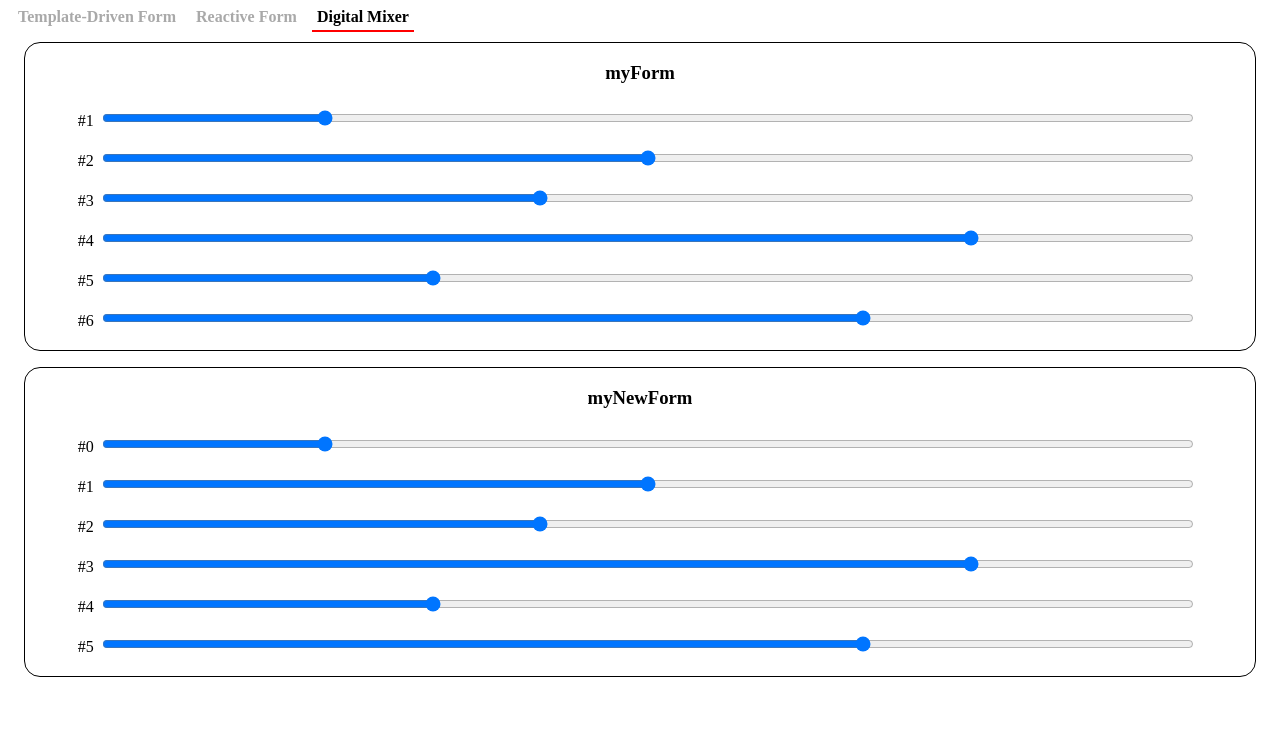
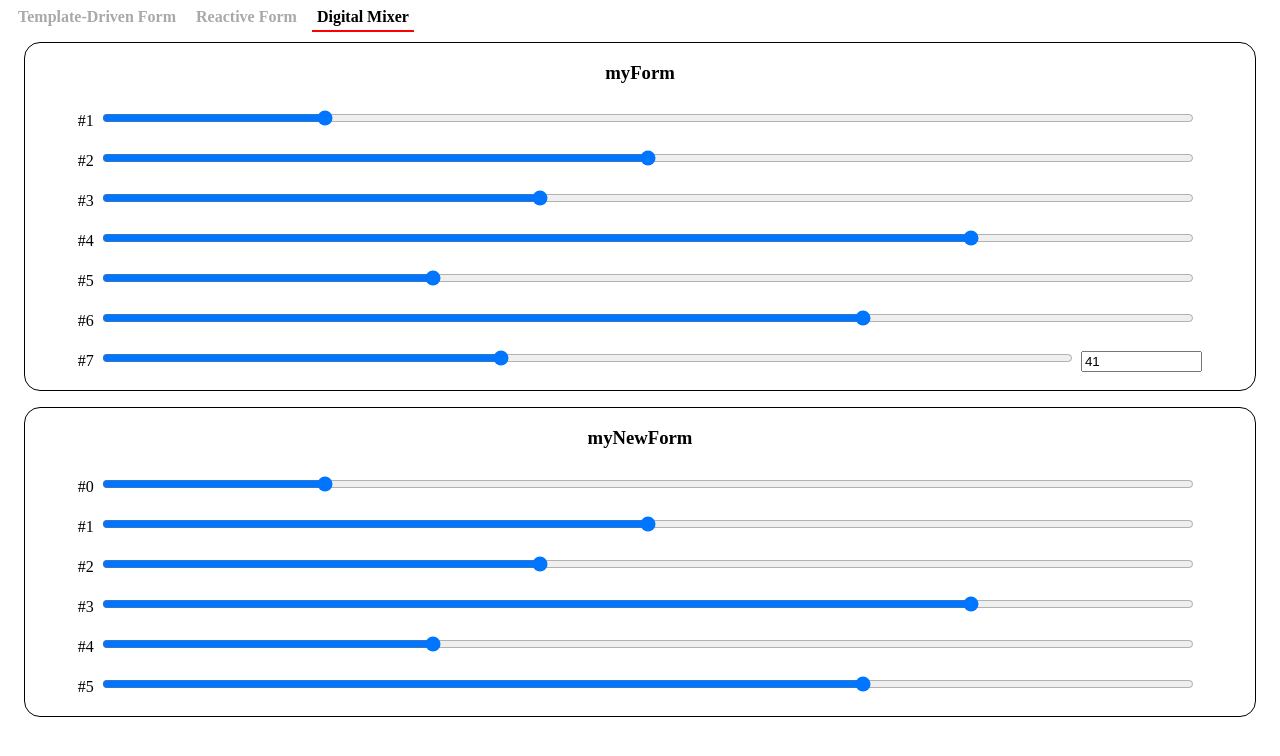
Before and after one commit to Kun-Neng/gdg-taoyuan-angular-forms, an Angular app: page /digital-mixer in a window 1280 px wide. Shown: the top 756 px of the page. Built offline with nearby package versions, Linux system fonts and the light colour scheme.

Commit message:
create a component with simple slider

```diff
--- /dev/null
+++ b/src/app/use-cases/digital-mixer/components/slider/slider.component.css
@@ -0,0 +1,8 @@
+input.slider {
+  width: 80%;
+  margin: 0.5rem;
+}
+
+input.inputText {
+  width: 10%;
+}
--- /dev/null
+++ b/src/app/use-cases/digital-mixer/components/slider/slider.component.html
@@ -0,0 +1,7 @@
+<form [formGroup]="form">
+  <div class="tuner">
+    <span>{{index}}</span>
+    <input class="slider" type="range" formControlName="sliderValue" [value]="form.value.sliderValue" />
+    <input class="inputText" type="number" formControlName="sliderValue"  [value]="form.value.sliderValue" />
+  </div>
+</form>
--- /dev/null
+++ b/src/app/use-cases/digital-mixer/components/slider/slider.component.ts
@@ -0,0 +1,33 @@
+import { Component, Input, OnDestroy, OnInit } from '@angular/core';
+import { FormBuilder } from '@angular/forms';
+import { Subject, takeUntil } from 'rxjs';
+
+@Component({
+  selector: 'app-slider',
+  templateUrl: './slider.component.html',
+  styleUrls: ['./slider.component.css']
+})
+export class SliderComponent implements OnInit, OnDestroy {
+  @Input() index: string = '';
+
+  form = this.builder.nonNullable.group({
+    sliderValue: this.builder.nonNullable.control(41)
+  });
+
+  private _destroy$ = new Subject<void>();
+
+  constructor(private builder: FormBuilder) { }
+
+  ngOnInit(): void {
+    this.form.get('sliderValue').valueChanges.pipe(
+      takeUntil(this._destroy$)
+    ).subscribe(value => {
+      console.log(value);
+    });
+  }
+
+  ngOnDestroy(): void {
+    this._destroy$.next();
+    this._destroy$.complete();
+  }
+}
--- a/src/app/use-cases/digital-mixer/digital-mixer.component.html
+++ b/src/app/use-cases/digital-mixer/digital-mixer.component.html
@@ -19,6 +19,9 @@
     <div class="tuner">
       #6<input type="range" formControlName="sixth">
     </div>
+    <div class="tuner">
+      <app-slider index="#7"></app-slider>
+    </div>
   </form>
 </div>
 
--- a/src/app/use-cases/digital-mixer/digital-mixer.module.ts
+++ b/src/app/use-cases/digital-mixer/digital-mixer.module.ts
@@ -3,9 +3,10 @@ import { CommonModule } from '@angular/common';
 import { ReactiveFormsModule } from '@angular/forms';
 import { DigitalMixerRoutingModule } from './digital-mixer-routing.module';
 import { DigitalMixerComponent } from './digital-mixer.component';
+import { SliderComponent } from './components/slider/slider.component';
 
 @NgModule({
   imports: [CommonModule, ReactiveFormsModule, DigitalMixerRoutingModule],
-  declarations: [DigitalMixerComponent]
+  declarations: [DigitalMixerComponent, SliderComponent]
 })
 export class DigitalMixerModule { }
```
Also changed, not shown: 1 other file (tests, documents, lock files or other folders).
